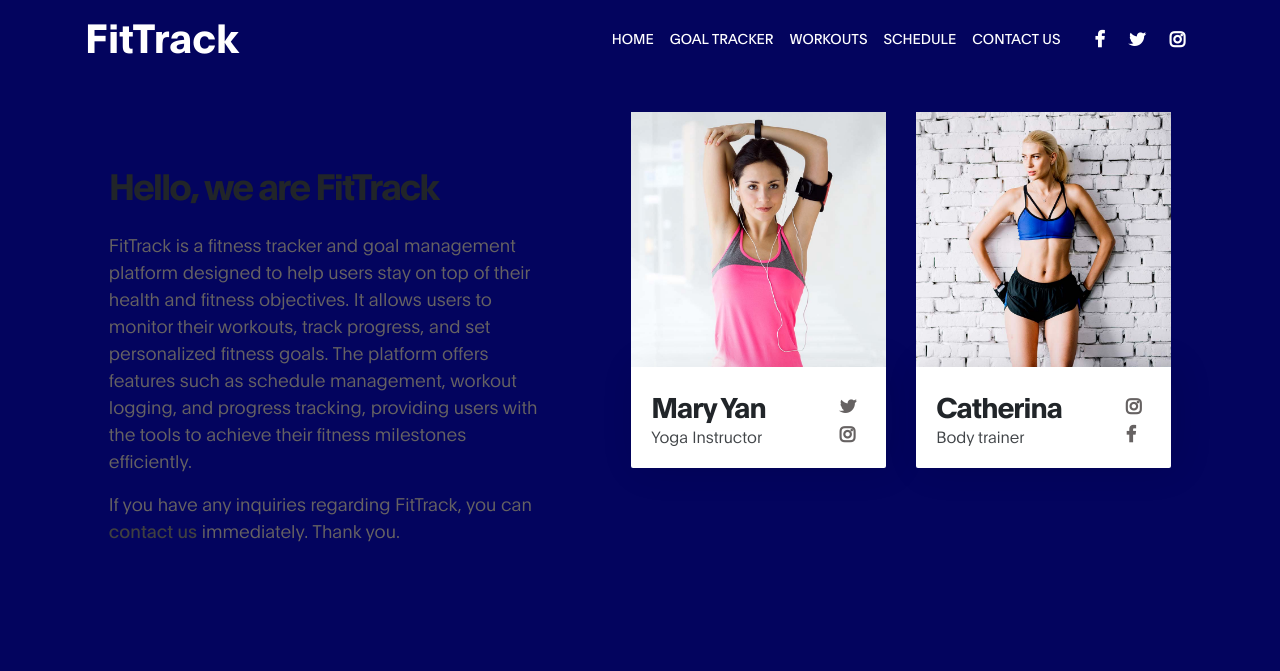
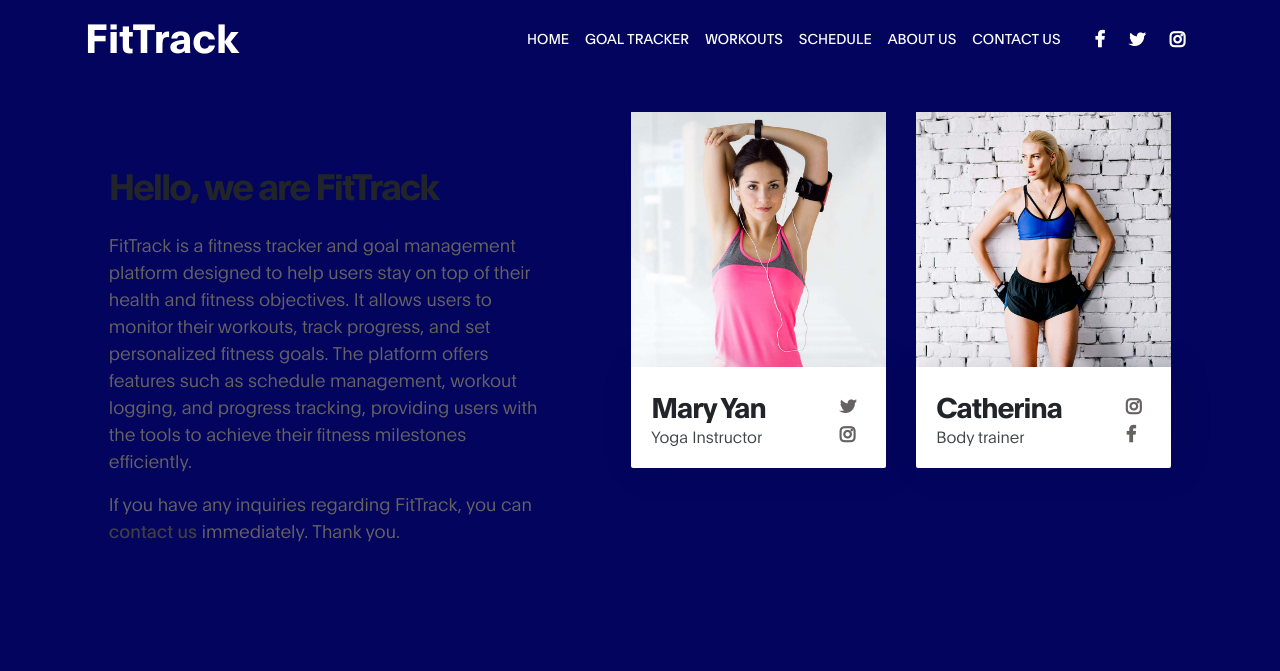
Before and after one commit to MaryamSoubky/FitTrack, a PHP site: page /about.php in a window 1280 px wide. Shown: the top 671 px of the page. Run offline with PHP 8.4, Linux system fonts and the light colour scheme.

Commit message:
Added About Us in navbar.php

```diff
--- a/Views/Partials/navbar.php
+++ b/Views/Partials/navbar.php
@@ -129,6 +129,9 @@
                 <a href="../Views/schedules.php" class="nav-link smoothScroll">Schedule</a>
               </li>
               <li class="nav-item">
+                <a href="../Views/about.php" class="nav-link smoothScroll">About Us</a>
+              </li>
+              <li class="nav-item">
                 <a href="../Views/contact.php" class="nav-link smoothScroll">Contact Us</a>
               </li>
             </ul>
```
